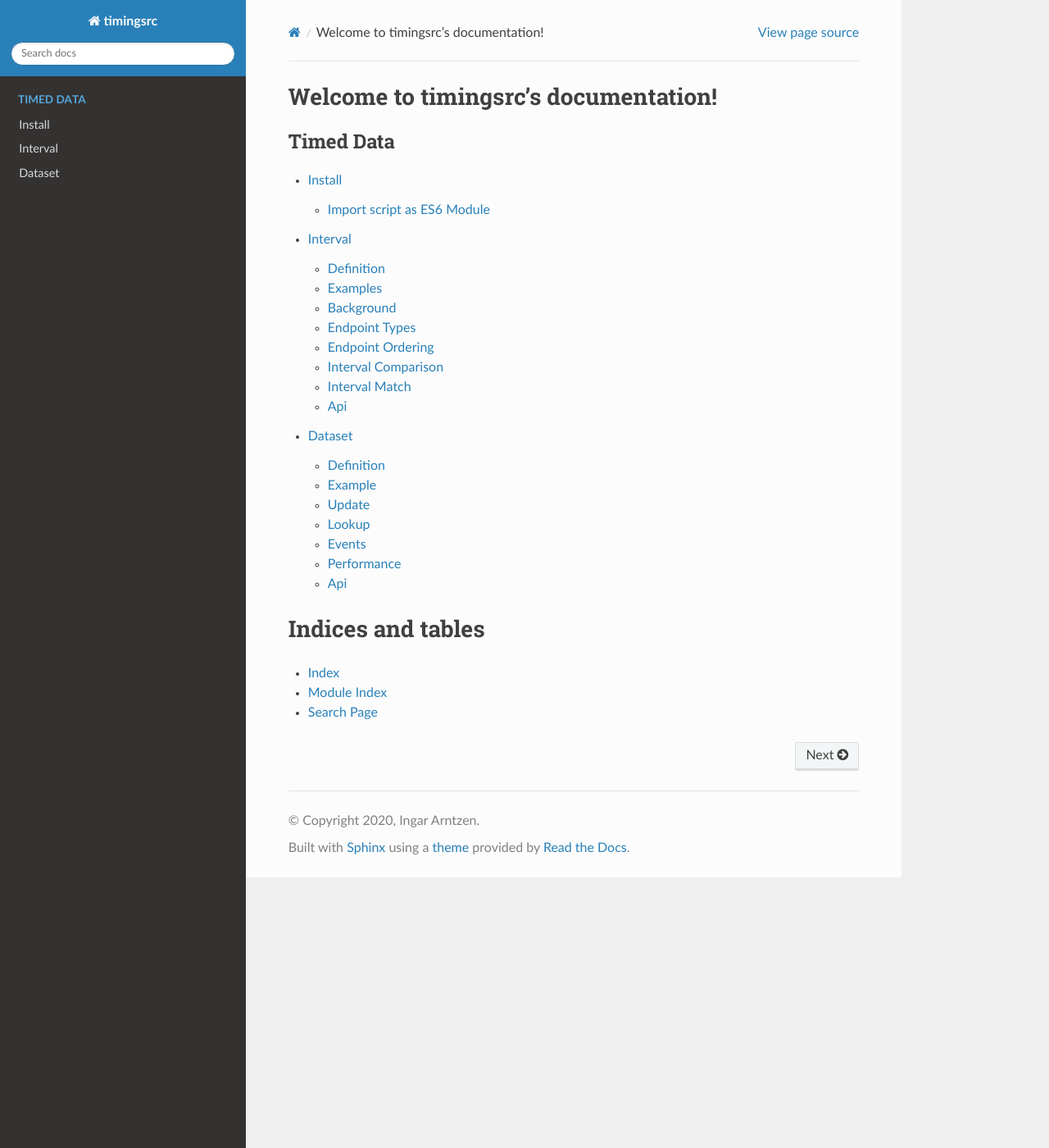
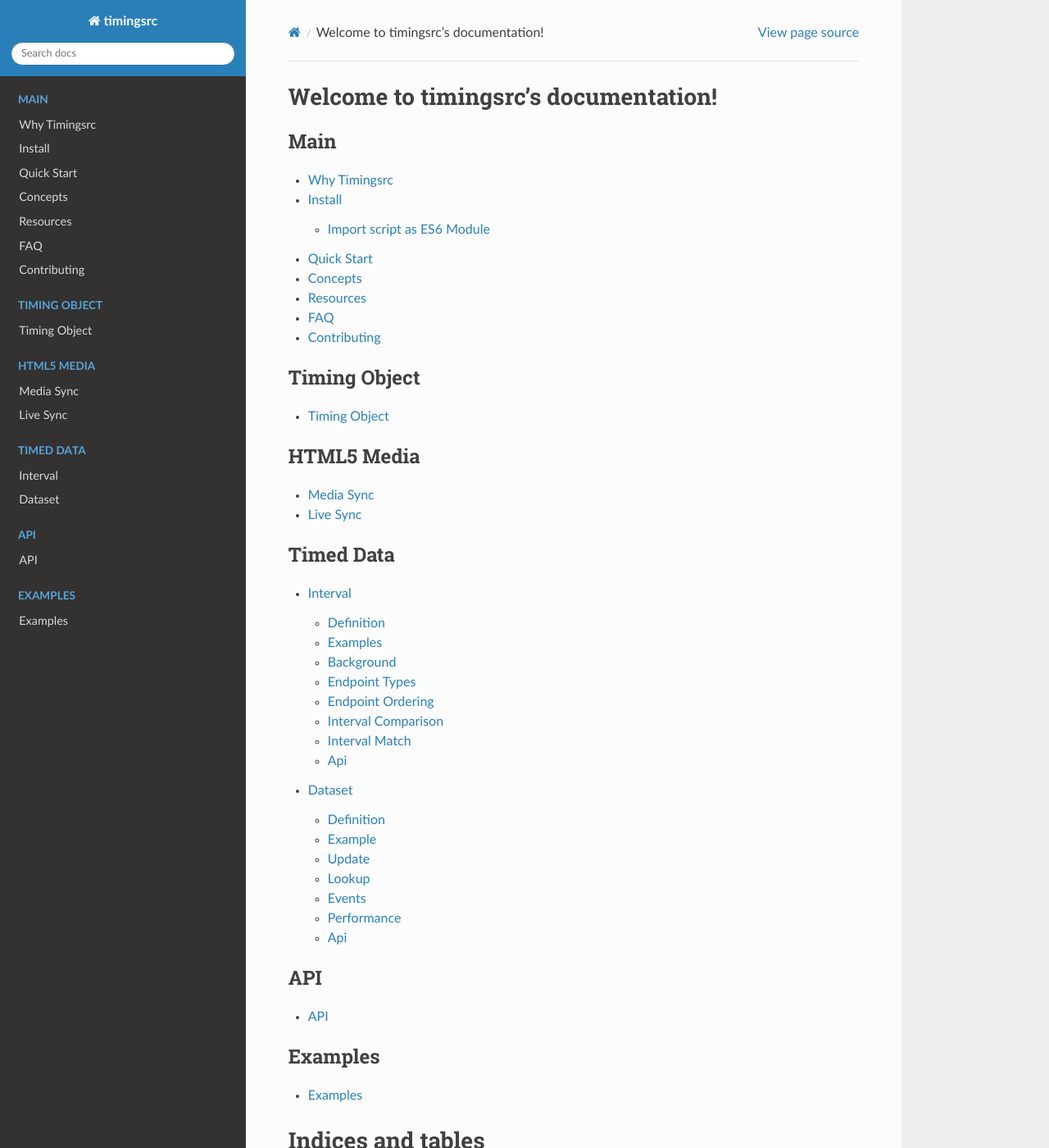
Before and after one commit to ingararntzen/timingdocs, a Sphinx documentation site: the page built from docs/source/index.rst, in a window 1280 px wide and 1400 px high. Shown: the whole window at 82% size. Built offline with Sphinx 7.4.7 and the Read the Docs theme 2.0.0, drawn with Linux system fonts in a browser that asks for light colours.

Commit message:
made tentative structure

```diff
--- /dev/null
+++ b/docs/source/api.rst
@@ -0,0 +1,3 @@
+============
+API
+============
--- /dev/null
+++ b/docs/source/concepts.rst
@@ -0,0 +1,5 @@
+============
+Concepts
+============
+
+Timing Objects, Skew Converters, Sequencers, MediaSync
--- /dev/null
+++ b/docs/source/contributing.rst
@@ -0,0 +1,3 @@
+============
+Contributing
+============
--- /dev/null
+++ b/docs/source/examples.rst
@@ -0,0 +1,3 @@
+============
+Examples
+============
--- /dev/null
+++ b/docs/source/faq.rst
@@ -0,0 +1,3 @@
+============
+FAQ
+============
--- a/docs/source/index.rst
+++ b/docs/source/index.rst
@@ -6,14 +6,54 @@
 Welcome to timingsrc's documentation!
 ======================================
 
+.. toctree::
+   :maxdepth: 2
+   :caption: Main
+
+   why
+   install
+   quickstart
+   concepts
+   resources
+   faq
+   contributing
+
+
+.. toctree::
+   :maxdepth: 2
+   :caption: Timing Object
+
+   timingobject
+
+
+.. toctree::
+   :maxdepth: 2
+   :caption: HTML5 Media
+
+   mediasync
+   livesync
 
 .. toctree::
    :maxdepth: 2
    :caption: Timed Data
 
-   install
    interval
    dataset
+
+
+.. toctree::
+   :maxdepth: 2
+   :caption: API
+
+   api
+
+.. toctree::
+   :maxdepth: 2
+   :caption: Examples
+
+   examples
+
+
 
 
 Indices and tables
--- /dev/null
+++ b/docs/source/livesync.rst
@@ -0,0 +1,3 @@
+============
+Live Sync
+============
--- /dev/null
+++ b/docs/source/mediasync.rst
@@ -0,0 +1,3 @@
+============
+Media Sync
+============
--- /dev/null
+++ b/docs/source/quickstart.rst
@@ -0,0 +1,3 @@
+============
+Quick Start
+============
--- /dev/null
+++ b/docs/source/resources.rst
@@ -0,0 +1,3 @@
+============
+Resources
+============
--- a/docs/source/intro.rst
+++ b/docs/source/timingobject.rst
@@ -1,8 +1,6 @@
-============
-Introduction
-============
-
+=============
 Timing Object
+=============
 
 .. raw:: html
     :file: _static/timingobject.html
--- /dev/null
+++ b/docs/source/why.rst
@@ -0,0 +1,3 @@
+=============
+Why Timingsrc
+=============
```
